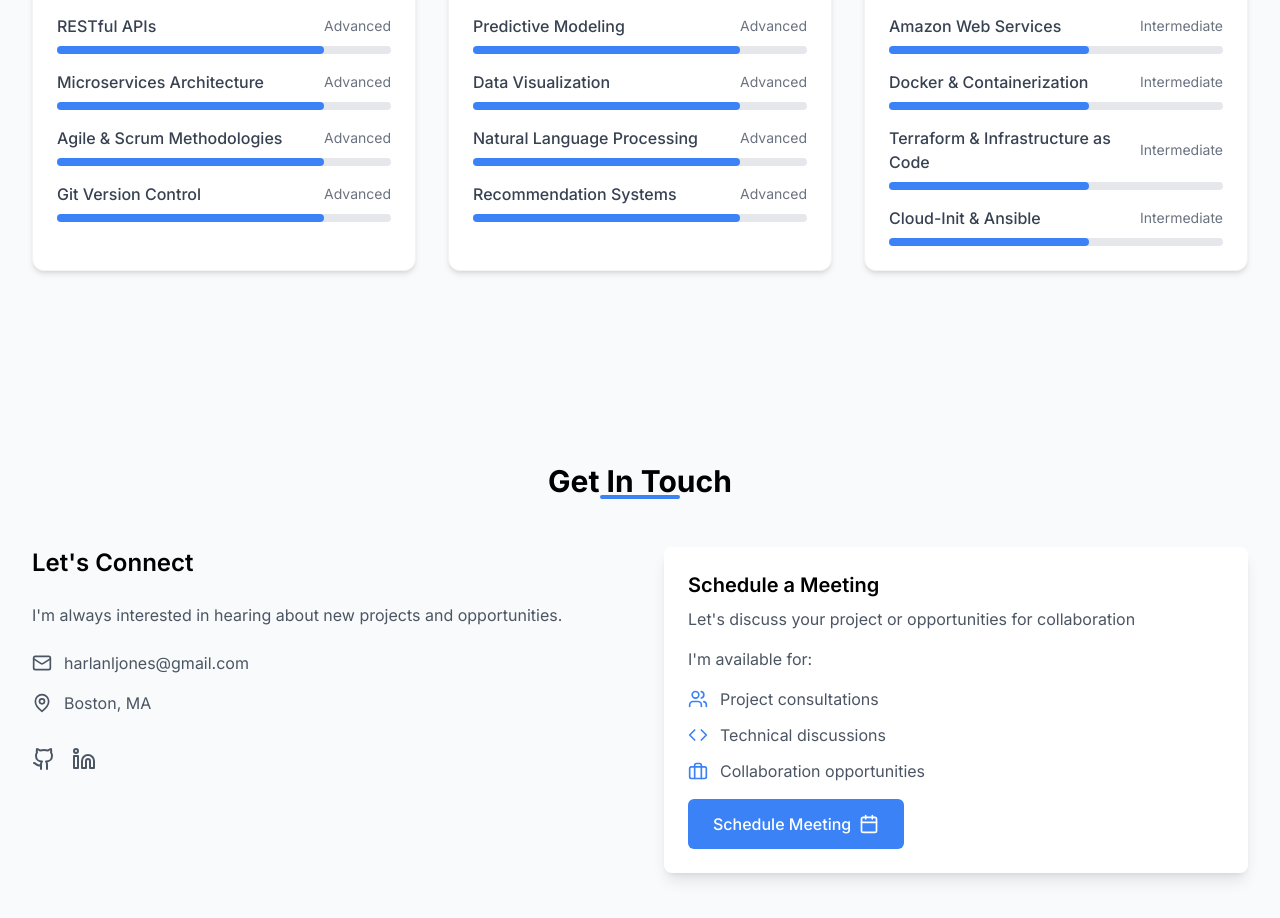
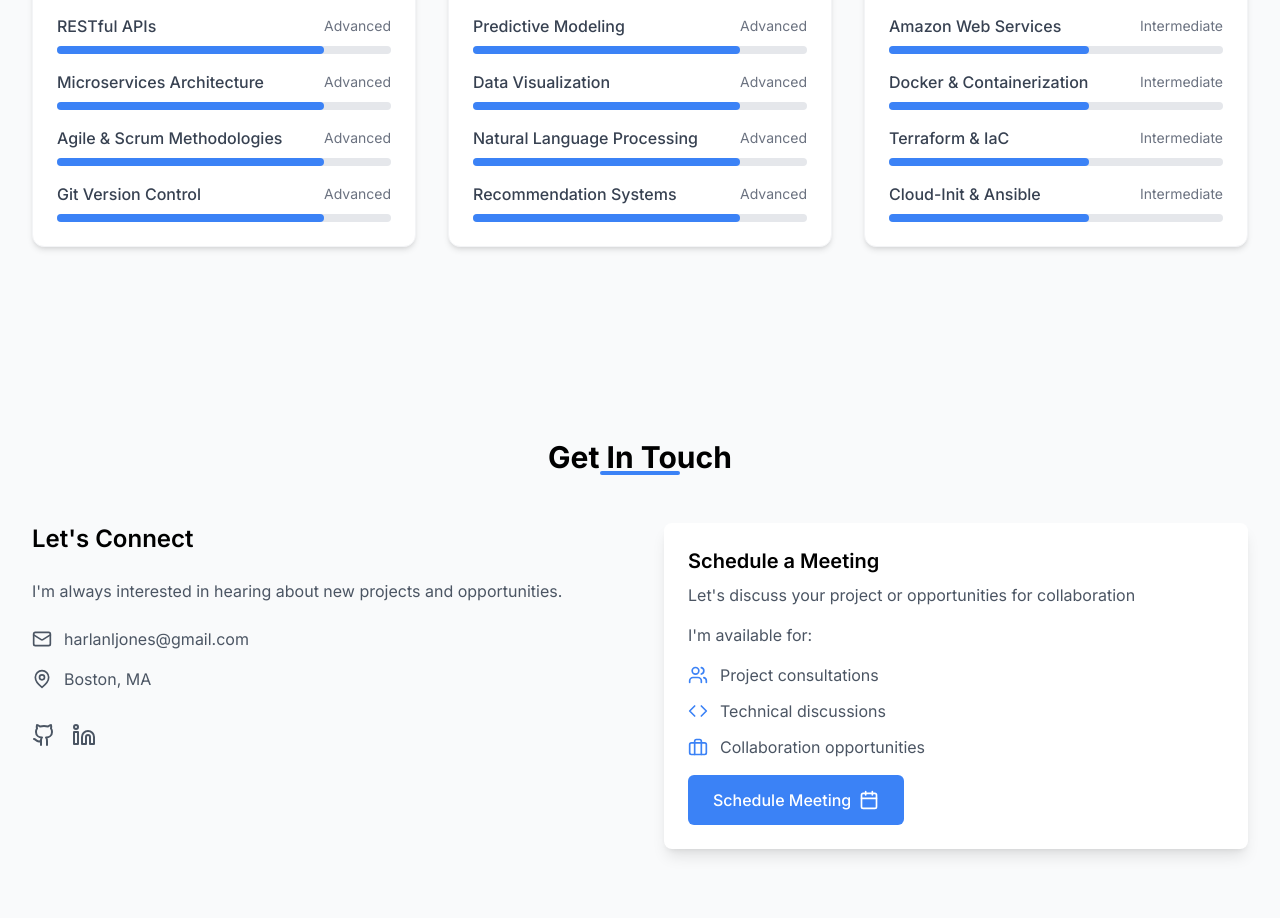
Before and after one commit to harlanljones/personal-webpage, a React (Vite) app: page / in a window 1280 px wide. Shown: the part 2645-3563 px from the top of the page. Built offline with nearby package versions, Linux system fonts and the light colour scheme.

Commit message:
Update Skills.jsx

```diff
--- a/src/components/Skills.jsx
+++ b/src/components/Skills.jsx
@@ -31,7 +31,7 @@ const Skills = () => {
         { name: "Serverless Computing", level: "advanced" },
         { name: "Amazon Web Services", level: "intermediate" },
         { name: "Docker & Containerization", level: "intermediate" },
-        { name: "Terraform & Infrastructure as Code", level: "intermediate" },
+        { name: "Terraform & IaC", level: "intermediate" },
         { name: "Cloud-Init & Ansible", level: "intermediate" }
       ]
     }
```
